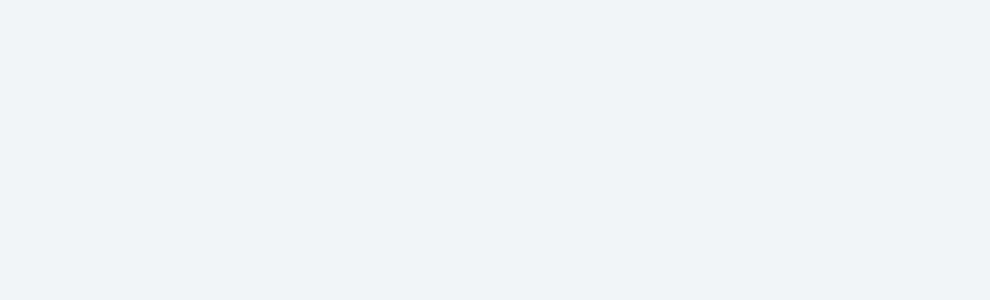
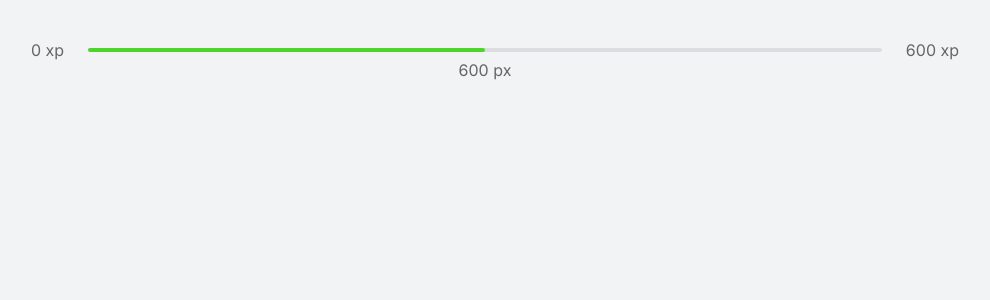
Before and after one commit to CalebeCabral/move.it-nlw04, a Next.js app: page / in a window 1280 px wide. Shown: the top 300 px of the page, without its empty margins (145-1135 px from the left). Built offline with nearby package versions, Linux system fonts and the light colour scheme.

Commit message:
Add Experience Bar Component

```diff
--- /dev/null
+++ b/src/components/ExpBar.tsx
@@ -0,0 +1,17 @@
+import styles from '../styles/components/ExpBar.module.css';
+
+export function ExpBar() {
+  return (
+    <header className={styles.experienceBar}>
+      <span>0 xp</span>
+      <div>
+        <div style={{ width: '50%' }} />
+
+        <span className={styles.currentExperience} style={{ left: '50%' }}>
+          600 px
+        </span>
+      </div>
+      <span>600 xp</span>
+    </header>
+  );
+}
--- a/src/pages/index.tsx
+++ b/src/pages/index.tsx
@@ -1,4 +1,6 @@
 import Head from 'next/head';
+
+import { ExpBar } from '../components/ExpBar';
 
 import styles from '../styles/pages/Home.module.css';
 
@@ -9,6 +11,8 @@
         <title>Início | Move.it</title>
       </Head>
 
+      <ExpBar />
+
       <section>
         <div></div>
         <div></div>
--- /dev/null
+++ b/src/styles/components/ExpBar.module.css
@@ -0,0 +1,29 @@
+.experienceBar {
+  display: flex;
+  align-items: center;
+}
+
+.experienceBar span {
+  font-size: 1rem;
+}
+
+.experienceBar > div {
+  flex: 1;
+  height: 4px;
+  border-radius: 4px;
+  background: var(--gray-line);
+  margin: 0 1.5rem;
+  position: relative;
+}
+
+.experienceBar > div > div {
+  height: 4px;
+  border-radius: 4px;
+  background: var(--green);
+}
+
+span.currentExperience {
+  position: absolute;
+  top: 12px;
+  transform: translateX(-50%);
+}
```
